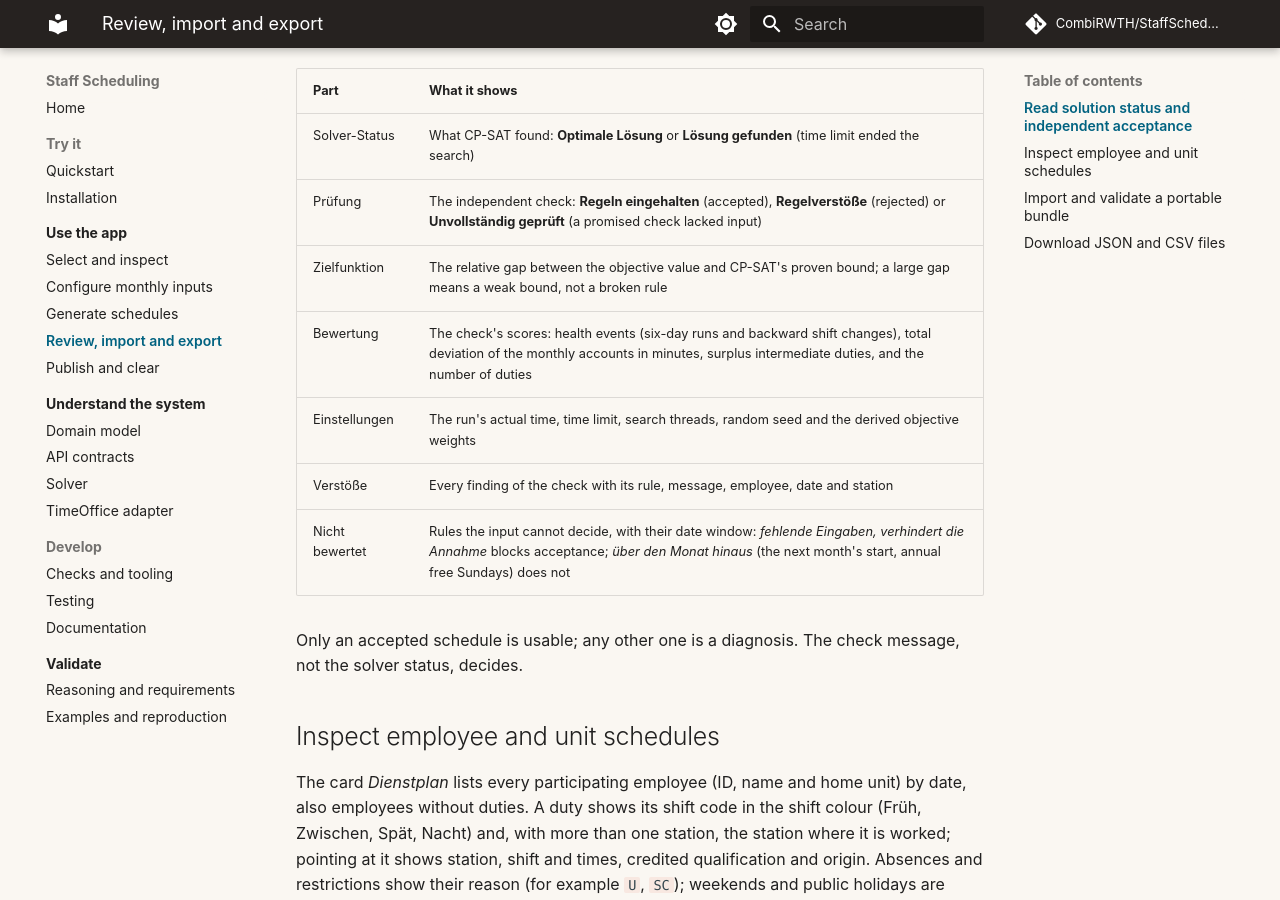
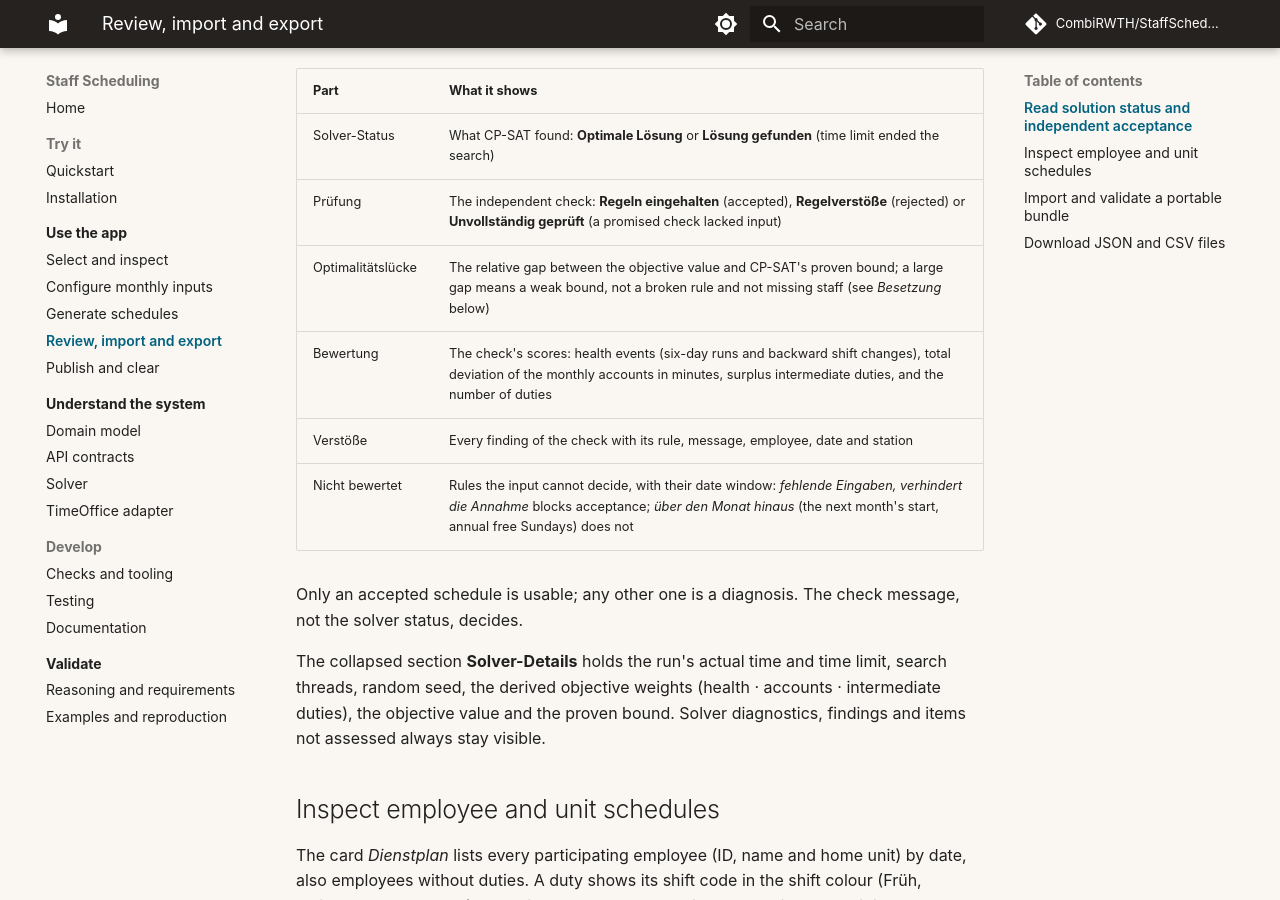
Before and after one commit to CombiRWTH/StaffScheduling, an MkDocs documentation site: the page built from docs/source/user-guide/review.md, in a window 1280 px wide and 900 px high, scrolled down 623 px. Built offline with MkDocs 1.6.1 and Material for MkDocs 9.7.7, drawn with Linux system fonts in a browser that asks for light colours; comment, search, counter and statistics services are not loaded.

Commit message:
feat(webapp): name the optimality gap and fold solver details on review
The review calls the solver's relative gap 'Optimalitätslücke' and says
it is not missing staff. Settings, weights, objective value and bound
move into a collapsed Solver-Details section; findings, items not
assessed and diagnostics stay visible. Repeated texts on generation and
review are trimmed, the review no longer claims an unpublished state,
and all review cards share one width.

```diff
--- a/docs/source/user-guide/review.md
+++ b/docs/source/user-guide/review.md
@@ -10,17 +10,18 @@
 
 The page always reviews one schedule. Its card _Dienstplan zur Prüfung_ names the month, the stations and whether it was generated or imported, and when. If the header selection is another month or other stations, the page says so instead of showing the schedule as the selected one; **Zu diesem Umfang wechseln** selects the schedule's own scope.
 
-| Part           | What it shows                                                                                                                                                                                        |
-| -------------- | ---------------------------------------------------------------------------------------------------------------------------------------------------------------------------------------------------- |
-| Solver-Status  | What CP-SAT found: **Optimale Lösung** or **Lösung gefunden** (time limit ended the search)                                                                                                          |
-| Prüfung        | The independent check: **Regeln eingehalten** (accepted), **Regelverstöße** (rejected) or **Unvollständig geprüft** (a promised check lacked input)                                                  |
-| Zielfunktion   | The relative gap between the objective value and CP-SAT's proven bound; a large gap means a weak bound, not a broken rule                                                                            |
-| Bewertung      | The check's scores: health events (six-day runs and backward shift changes), total deviation of the monthly accounts in minutes, surplus intermediate duties, and the number of duties               |
-| Einstellungen  | The run's actual time, time limit, search threads, random seed and the derived objective weights                                                                                                     |
-| Verstöße       | Every finding of the check with its rule, message, employee, date and station                                                                                                                        |
-| Nicht bewertet | Rules the input cannot decide, with their date window: _fehlende Eingaben, verhindert die Annahme_ blocks acceptance; _über den Monat hinaus_ (the next month's start, annual free Sundays) does not |
+| Part              | What it shows                                                                                                                                                                                        |
+| ----------------- | ---------------------------------------------------------------------------------------------------------------------------------------------------------------------------------------------------- |
+| Solver-Status     | What CP-SAT found: **Optimale Lösung** or **Lösung gefunden** (time limit ended the search)                                                                                                          |
+| Prüfung           | The independent check: **Regeln eingehalten** (accepted), **Regelverstöße** (rejected) or **Unvollständig geprüft** (a promised check lacked input)                                                  |
+| Optimalitätslücke | The relative gap between the objective value and CP-SAT's proven bound; a large gap means a weak bound, not a broken rule and not missing staff (see _Besetzung_ below)                              |
+| Bewertung         | The check's scores: health events (six-day runs and backward shift changes), total deviation of the monthly accounts in minutes, surplus intermediate duties, and the number of duties               |
+| Verstöße          | Every finding of the check with its rule, message, employee, date and station                                                                                                                        |
+| Nicht bewertet    | Rules the input cannot decide, with their date window: _fehlende Eingaben, verhindert die Annahme_ blocks acceptance; _über den Monat hinaus_ (the next month's start, annual free Sundays) does not |
 
 Only an accepted schedule is usable; any other one is a diagnosis. The check message, not the solver status, decides.
+
+The collapsed section **Solver-Details** holds the run's actual time and time limit, search threads, random seed, the derived objective weights (health · accounts · intermediate duties), the objective value and the proven bound. Solver diagnostics, findings and items not assessed always stay visible.
 
 ## Inspect employee and unit schedules
 
```
Also changed, not shown: docs/source/architecture/index.md (+2 -1 lines), docs/source/development/testing.md (+1 -1 lines), docs/source/user-guide/generation.md (+2 -2 lines), docs/source/user-guide/publication.md (+2 -0 lines), docs/source/validation/index.md (+1 -1 lines), 7 other files.
